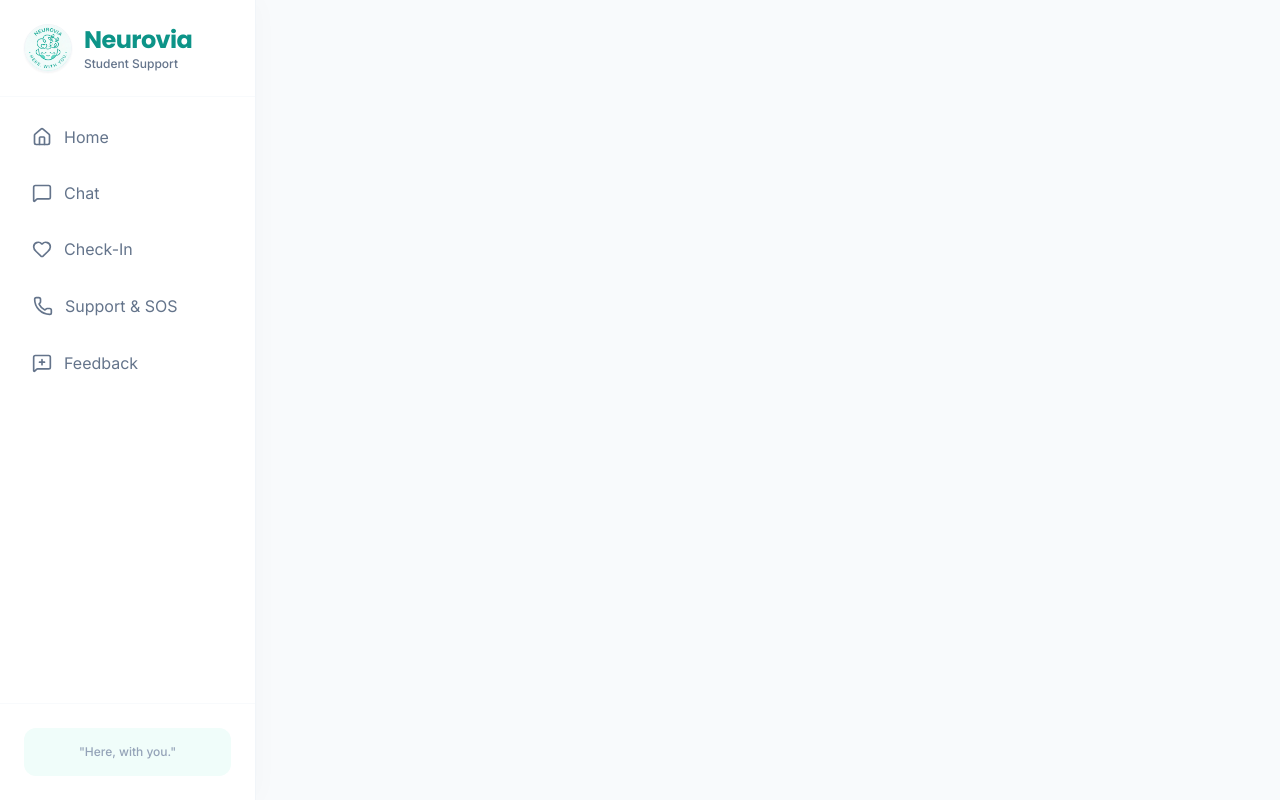
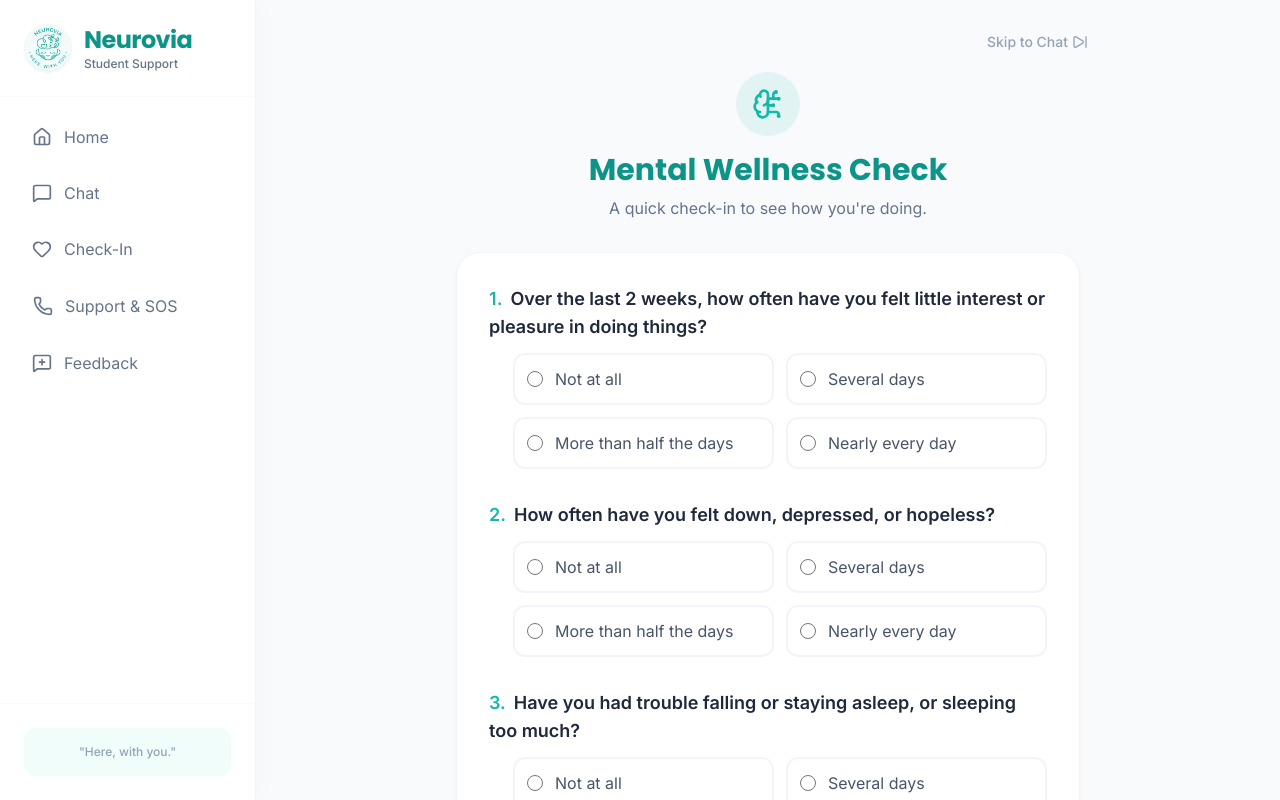
Before and after one commit to sumapriya2420030337/Neurovia, a React (Vite) app in the folder Frontend/: page /quiz in a window 1280 px wide. Shown: the top 800 px of the page. Built offline with nearby package versions, Linux system fonts and the light colour scheme.

Commit message:
Added 5-question Wellness Quiz and updated Home routing

```diff
--- a/Frontend/src/App.jsx
+++ b/Frontend/src/App.jsx
@@ -5,8 +5,9 @@ import Home from './pages/Home';
 import Chat from './pages/Chat';
 import CheckIn from './pages/CheckIn';
 import SOS from './pages/SOS';
-// 🌟 1. IMPORT THE NEW FEEDBACK PAGE
 import Feedback from './pages/Feedback';
+// 🌟 1. IMPORT QUIZ
+import Quiz from './pages/Quiz';
 
 const App = () => {
   return (
@@ -21,10 +22,10 @@ const App = () => {
               <Route path="/chat" element={<Chat />} />
               <Route path="/checkin" element={<CheckIn />} />
               <Route path="/sos" element={<SOS />} />
+              <Route path="/feedback" element={<Feedback />} />
 
-              {/* 🌟 2. THIS IS THE MISSING PIECE! */}
-              {/* This tells the app: "When URL is /feedback, show the Feedback page" */}
-              <Route path="/feedback" element={<Feedback />} />
+              {/* 🌟 2. ADD QUIZ ROUTE */}
+              <Route path="/quiz" element={<Quiz />} />
 
             </Routes>
           </div>
--- a/Frontend/src/pages/Home.jsx
+++ b/Frontend/src/pages/Home.jsx
@@ -1,6 +1,6 @@
 import React from 'react';
 import { Link } from 'react-router-dom';
-import { ShieldAlert, Users, Activity, Heart } from 'lucide-react';
+import { ShieldAlert, Users, Activity, Heart, ClipboardList } from 'lucide-react'; // Added ClipboardList icon
 
 const Home = () => {
   // Mock Data for the Dashboard
@@ -30,7 +30,6 @@ const Home = () => {
 
       {/* 2. 📊 DASHBOARD SECTION */}
       <div className="w-full max-w-4xl grid md:grid-cols-3 gap-6 mb-12">
-
         {/* Card 1: Active Users */}
         <div className="bg-white p-6 rounded-3xl shadow-sm border border-slate-100 flex flex-col justify-between hover:shadow-md transition-all">
            <div className="flex justify-between items-start">
@@ -72,15 +71,10 @@ const Home = () => {
              </div>
              <p className="text-sm font-bold text-slate-600">Weekly Check-ins</p>
            </div>
-
            <div className="flex items-end justify-between gap-2 h-32">
              {weeklyStats.map((stat, i) => (
                <div key={i} className="flex flex-col items-center gap-2 w-full">
                  <div className={`w-full ${stat.h} bg-neuro-accent/20 rounded-t-lg hover:bg-neuro-accent transition-colors duration-300 relative group`}>
-                   {/* Tooltip */}
-                   <div className="absolute -top-8 left-1/2 -translate-x-1/2 bg-slate-800 text-white text-[10px] px-2 py-1 rounded opacity-0 group-hover:opacity-100 transition-opacity">
-                     Stats
-                   </div>
                  </div>
                  <span className="text-[10px] text-slate-400 font-bold">{stat.day}</span>
                </div>
@@ -90,14 +84,21 @@ const Home = () => {
       </div>
 
       {/* 3. Main Action Area */}
-      <div className="w-full max-w-md space-y-6">
+      <div className="w-full max-w-md space-y-4">
+
+        {/* 🌟 NEW QUIZ BUTTON */}
+        <Link to="/quiz" className="flex items-center justify-center gap-3 w-full bg-white text-neuro-primary border-2 border-neuro-primary p-4 rounded-2xl hover:bg-neuro-bg transition-all shadow-sm font-bold group">
+           <ClipboardList size={24} className="group-hover:scale-110 transition-transform"/>
+           <span>Take Wellness Quiz</span>
+        </Link>
+
+        {/* SOS Button */}
         <Link to="/sos" className="flex items-center justify-center gap-3 w-full bg-neuro-danger text-white p-5 rounded-2xl hover:bg-red-600 transition-all shadow-lg hover:shadow-red-200 hover:-translate-y-1 group">
            <ShieldAlert size={28} className="group-hover:animate-pulse" />
            <span className="font-bold text-xl">Get Immediate Help</span>
         </Link>
 
-        <div className="text-center">
-            {/* 🌟 UPDATED TEXT: Chat with NIA */}
+        <div className="text-center pt-2">
             <p className="text-xs text-slate-400 uppercase tracking-widest font-semibold">
                 Or Chat with NIA below ↘
             </p>
@@ -106,7 +107,6 @@ const Home = () => {
 
       {/* 4. Floating Character Button */}
       <div className="fixed bottom-8 right-8 z-50 flex flex-col items-end animate-slideUp">
-        {/* 🌟 UPDATED TOOLTIP: Chat with NIA */}
         <div className="bg-white px-4 py-2 rounded-2xl rounded-tr-none shadow-md border border-neuro-light mb-2 mr-4 animate-bounce">
           <p className="text-neuro-primary text-sm font-bold">Chat with NIA 👋</p>
         </div>
--- /dev/null
+++ b/Frontend/src/pages/Quiz.jsx
@@ -0,0 +1,96 @@
+import React, { useState } from 'react';
+import { useNavigate } from 'react-router-dom';
+import { BrainCircuit, ArrowRight, SkipForward } from 'lucide-react';
+
+const Quiz = () => {
+  const navigate = useNavigate();
+  const [answers, setAnswers] = useState({});
+
+  // 🌟 UPDATED: Now 5 Questions
+  const questions = [
+    { id: 1, text: "Over the last 2 weeks, how often have you felt little interest or pleasure in doing things?" },
+    { id: 2, text: "How often have you felt down, depressed, or hopeless?" },
+    { id: 3, text: "Have you had trouble falling or staying asleep, or sleeping too much?" },
+    { id: 4, text: "Have you felt tired or had little energy?" },
+    { id: 5, text: "Have you had a poor appetite or been overeating?" }
+  ];
+
+  const options = ["Not at all", "Several days", "More than half the days", "Nearly every day"];
+
+  const handleOptionChange = (qId, option) => {
+    setAnswers({ ...answers, [qId]: option });
+  };
+
+  const handleSubmit = (e) => {
+    e.preventDefault();
+    // In a real app, you would analyze the score here.
+    // Navigate to Chat
+    navigate('/chat');
+  };
+
+  return (
+    <div className="max-w-2xl mx-auto p-6 animate-fadeIn pb-12 relative">
+
+      {/* SKIP BUTTON (Top Right) */}
+      <button
+        onClick={() => navigate('/chat')}
+        className="absolute top-0 right-4 flex items-center gap-1 text-slate-400 hover:text-neuro-primary transition-colors font-medium text-sm"
+      >
+        Skip to Chat <SkipForward size={16} />
+      </button>
+
+      {/* Header */}
+      <div className="text-center mb-8 mt-4">
+        <div className="bg-neuro-accent/10 w-16 h-16 rounded-full flex items-center justify-center mx-auto mb-4 text-neuro-accent">
+          <BrainCircuit size={32} />
+        </div>
+        <h1 className="text-3xl font-bold text-neuro-primary font-display">Mental Wellness Check</h1>
+        <p className="text-slate-500 mt-2">A quick check-in to see how you're doing.</p>
+      </div>
+
+      {/* Quiz Form */}
+      <form onSubmit={handleSubmit} className="space-y-8 bg-white p-8 rounded-3xl shadow-sm border border-slate-100">
+
+        {questions.map((q, index) => (
+          <div key={q.id} className="space-y-3">
+            <h3 className="font-bold text-slate-800 text-lg">
+              <span className="text-neuro-accent mr-2">{index + 1}.</span>
+              {q.text}
+            </h3>
+            <div className="grid grid-cols-1 sm:grid-cols-2 gap-3 pl-6">
+              {options.map((opt) => (
+                <label
+                  key={opt}
+                  className={`flex items-center gap-3 p-3 rounded-xl border-2 cursor-pointer transition-all
+                    ${answers[q.id] === opt
+                      ? 'border-neuro-accent bg-neuro-accent/5 text-neuro-primary font-bold'
+                      : 'border-slate-100 hover:border-neuro-accent/50 text-slate-600'}
+                  `}
+                >
+                  <input
+                    type="radio"
+                    name={`q-${q.id}`}
+                    value={opt}
+                    onChange={() => handleOptionChange(q.id, opt)}
+                    className="accent-neuro-accent w-4 h-4"
+                  />
+                  {opt}
+                </label>
+              ))}
+            </div>
+          </div>
+        ))}
+
+        <button
+          type="submit"
+          className="w-full bg-neuro-primary text-white font-bold text-lg p-4 rounded-2xl hover:bg-neuro-accent hover:-translate-y-1 transition-all flex items-center justify-center gap-2 mt-6 shadow-lg shadow-neuro-primary/20"
+        >
+          Submit & Chat with NIA <ArrowRight size={20} />
+        </button>
+
+      </form>
+    </div>
+  );
+};
+
+export default Quiz;
```
